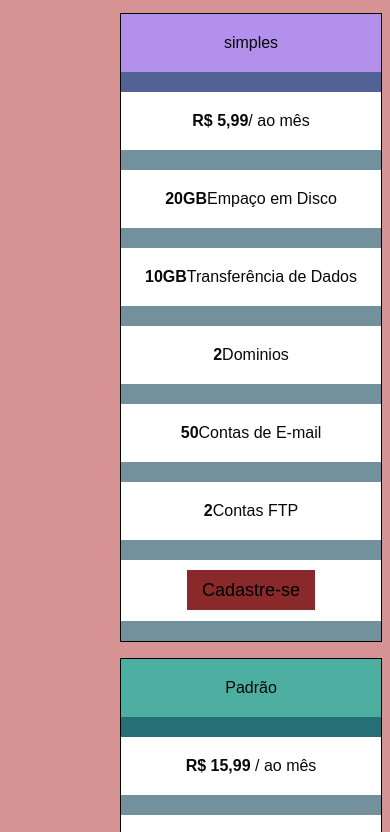
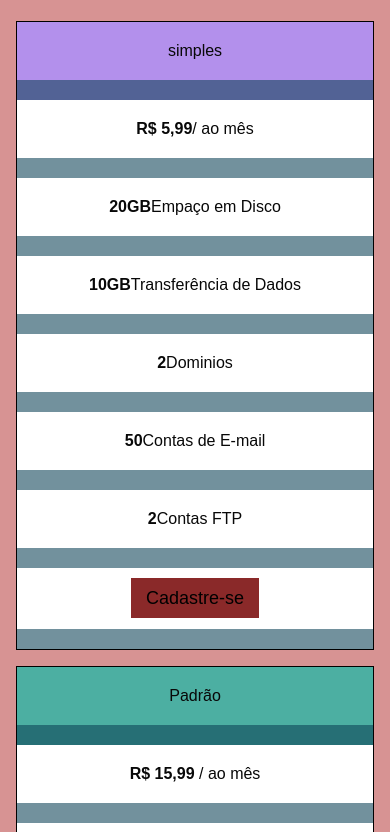
Before and after one commit to casciane/loja, a plain HTML site: page index.html in a window 390 px wide. Shown: the part 63-895 px from the top of the page. Drawn offline with Linux system fonts and the light colour scheme.

Commit message:
Update style.css

```diff
--- a/style.css
+++ b/style.css
@@ -62,4 +62,7 @@ main{
     .col{
         width:100%
     }
+    main {
+        padding: 0.5em;
+    }
 }
```
